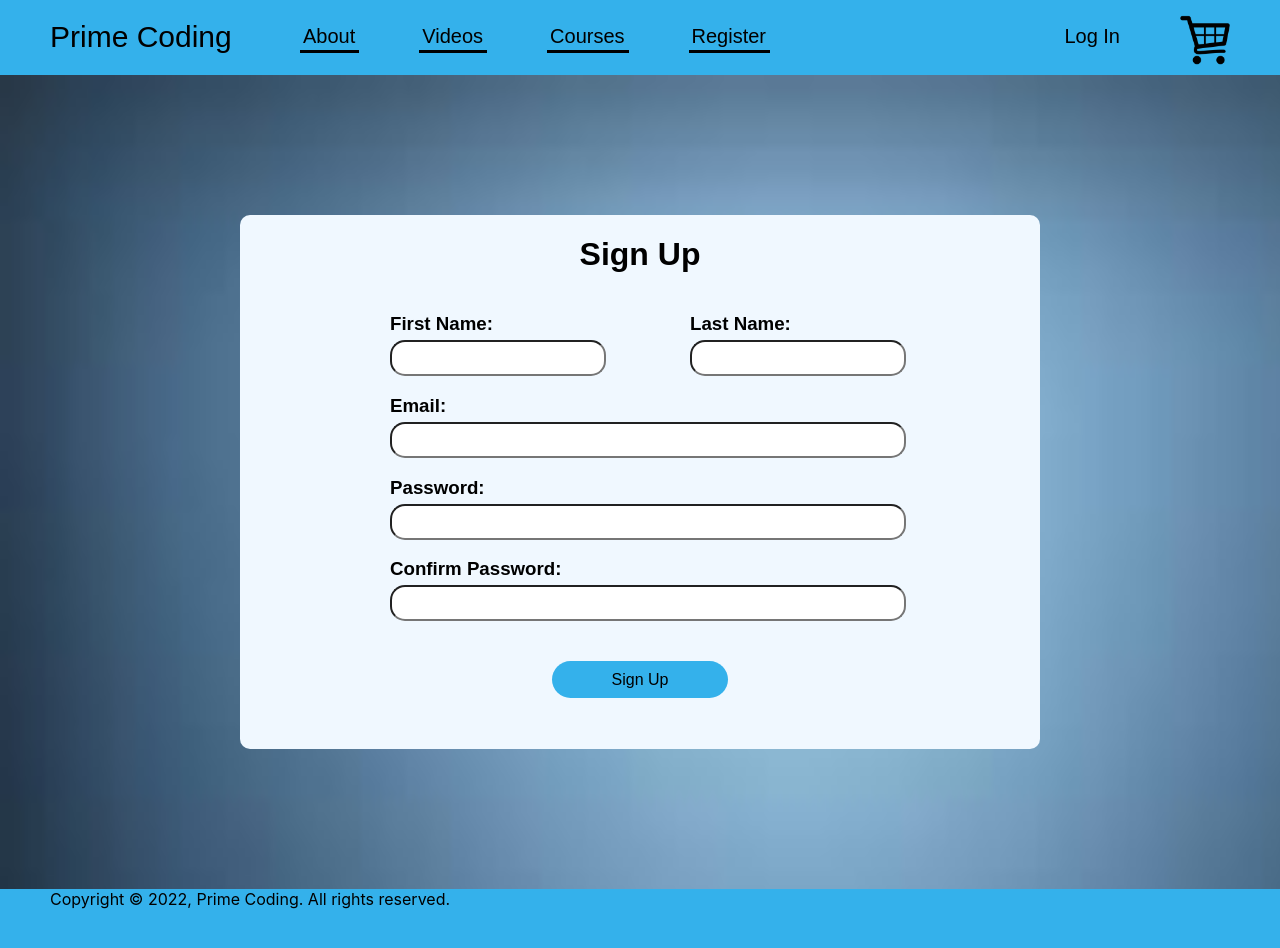
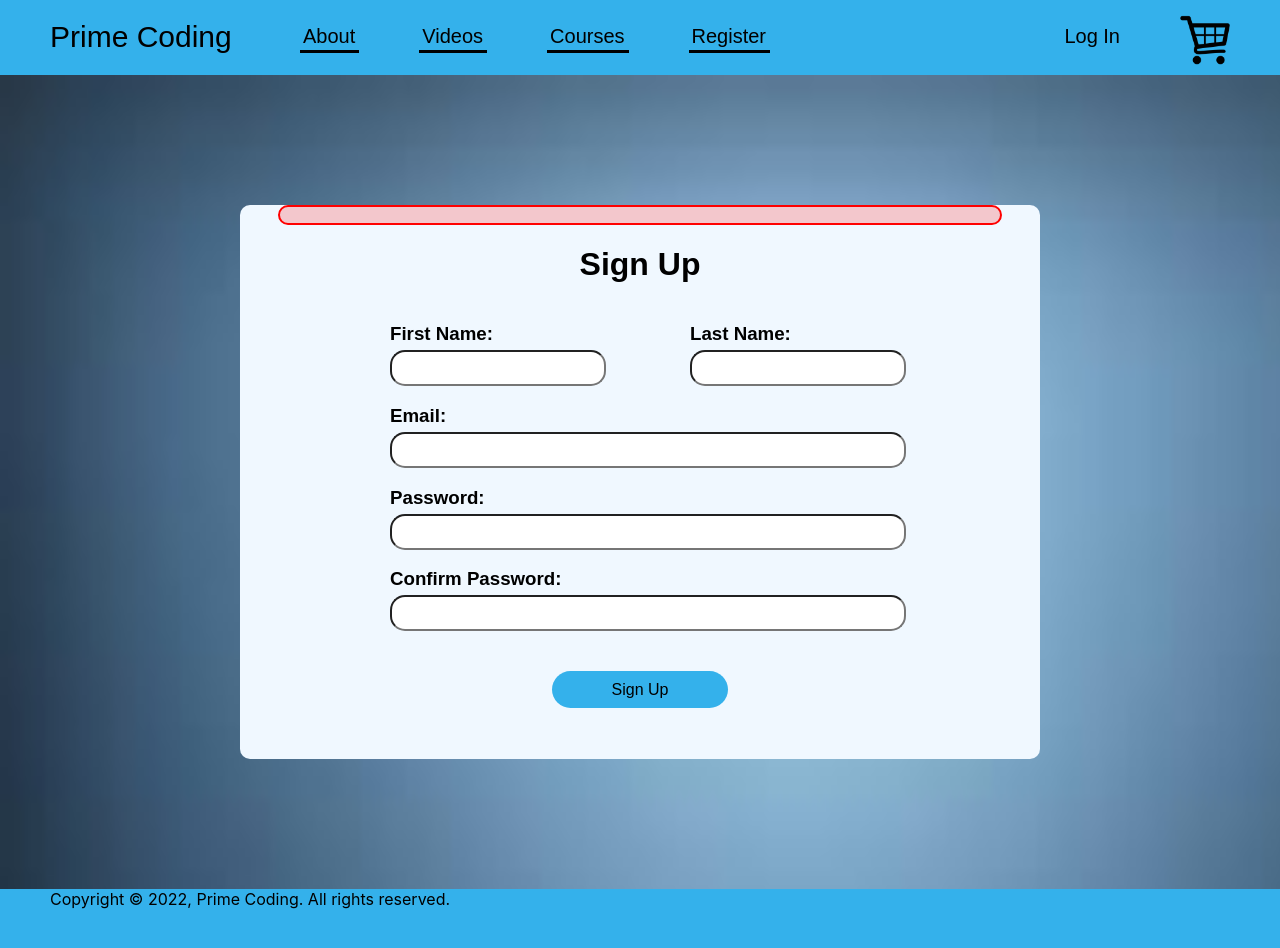
Before and after one commit to pydim001/PrimeCoding, a React (Create React App) app: page /signup in a window 1280 px wide. Shown: the top 948 px of the page. Built offline with nearby package versions, Linux system fonts and the light colour scheme.

Commit message:
got error msgs to work

```diff
--- a/src/components/ErrorMessage.js
+++ b/src/components/ErrorMessage.js
@@ -1,7 +1,7 @@
 import "./ErrorMessage.css";
 
 function ErrorMessage(props) {
-    const successes = ["Logged in", "New User Created", ""]
+    const successes = ["Logged in", "New User Created", "", null]
     if (!successes.includes(props.message)) {
         return (
             <div id="err-box">
--- a/src/fetch.js
+++ b/src/fetch.js
@@ -25,6 +25,7 @@ export async function postFetch(path, req) {
         const response = await fetched.json();
         return response;
     } catch (err) {
+        console.log(err)
         return "An Error Occured";
     }
 }
--- a/src/pages/SignUp.js
+++ b/src/pages/SignUp.js
@@ -3,7 +3,7 @@ import Field from "../components/Field";
 import ReqButton from "../components/ReqButton";
 import { useState } from 'react';
 import { postFetch } from "../fetch";
-//import ErrorMessage from "../components/ErrorMessage";
+import ErrorMessage from "../components/ErrorMessage";
 
 function SignUp() {
 
@@ -43,6 +43,9 @@ function SignUp() {
     return (
         <div id="signup-div">
             <div id="login-header">
+                <div>
+                    <ErrorMessage message={data} />
+                </div>
                 <h1>Sign Up</h1>
                 <div className="forms" id="name-form">
                     <div className="half-name">
```
Also changed, not shown: 1 other file (tests, documents, lock files or other folders).
